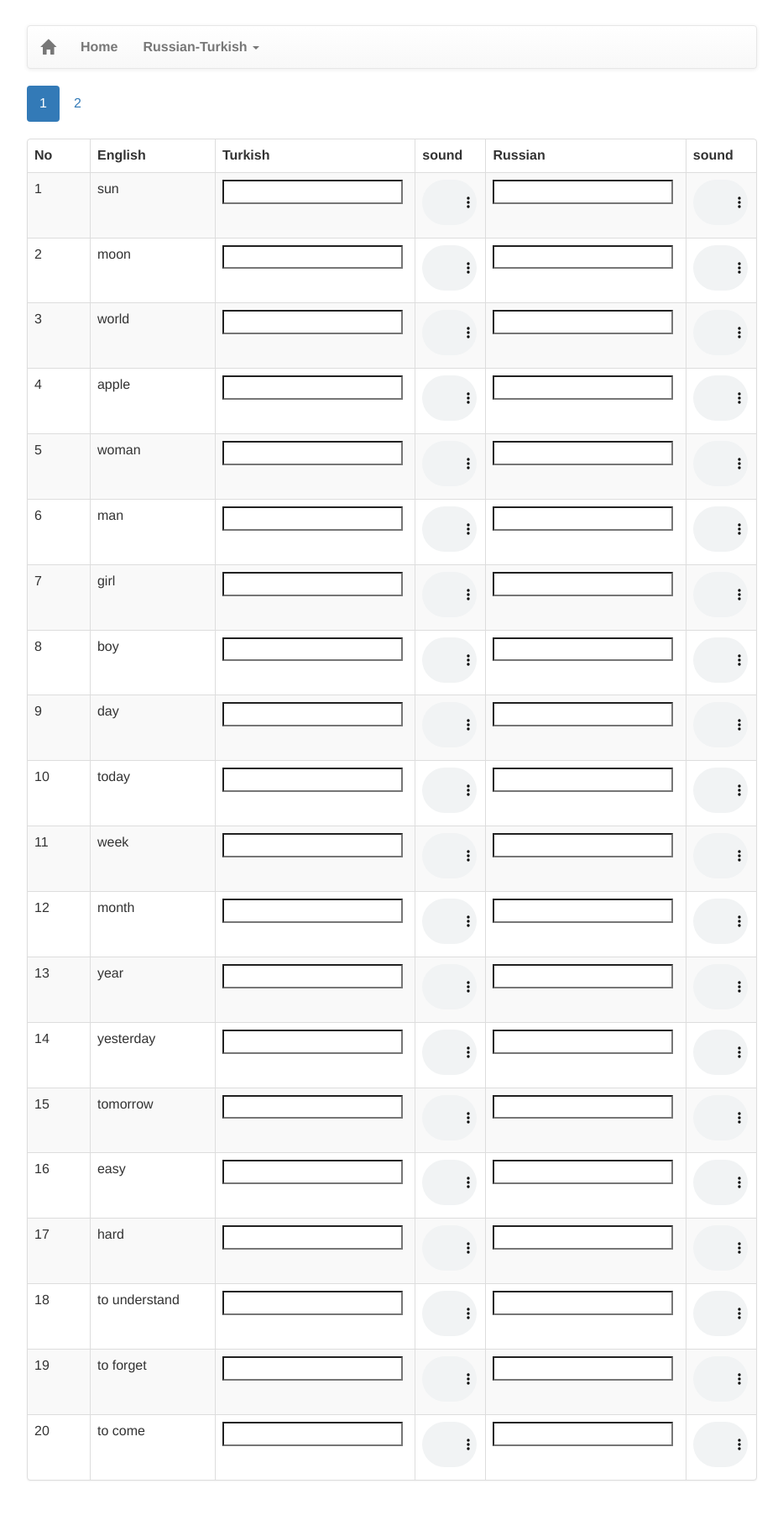
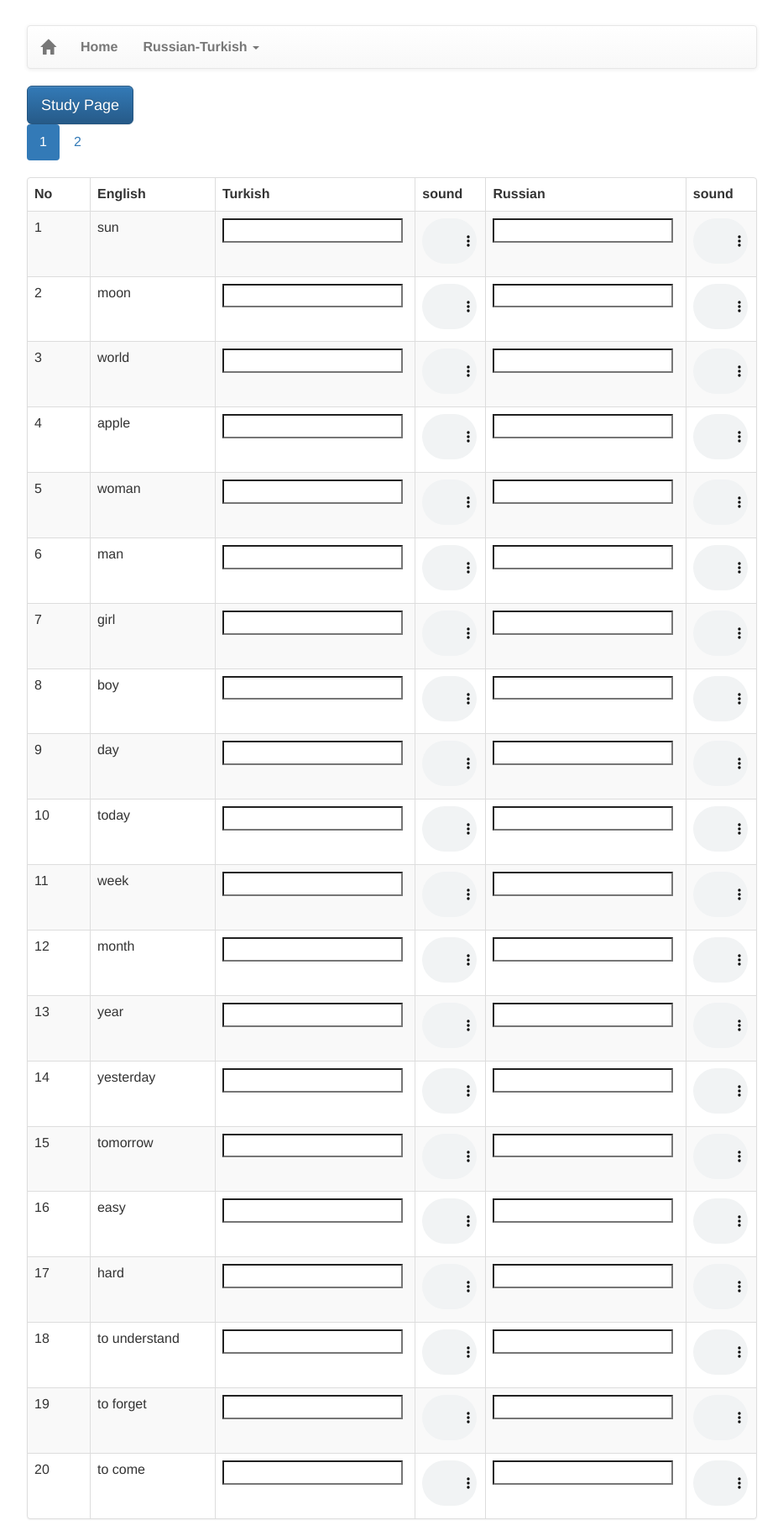
Before and after one commit to study-language/study-language-github.io, a Jekyll site: the page built from pages/russian-turkish-vocabulary-test.html, in a window 1280 px wide. Shown: the whole page at 84% size, without its empty margins (173-1106 px from the left). Built offline with Jekyll 4.4.1, drawn with Linux system fonts in a browser that asks for light colours; nearby versions of some CDN libraries; the repository's description, which GitHub fills in, is left out; before the commit the page ends 1783 px from its top, so only the background shows below that.

Commit message:
Update russian-turkish-vocabulary-test.html

```diff
--- a/pages/russian-turkish-vocabulary-test.html
+++ b/pages/russian-turkish-vocabulary-test.html
@@ -3,6 +3,8 @@ title: russian-turkish-vocabulary-test
 permalink: russian-turkish-vocabulary-test
 layout: default
 ---
+
+<a class="btn btn-primary btn-lg" href="{{ site.github.url }}/russian-turkish-vocabulary" role="button">Study Page</a>
 
 <ul class="nav nav-pills" role="tablist">
 {% for i in (1..2) %}
```
